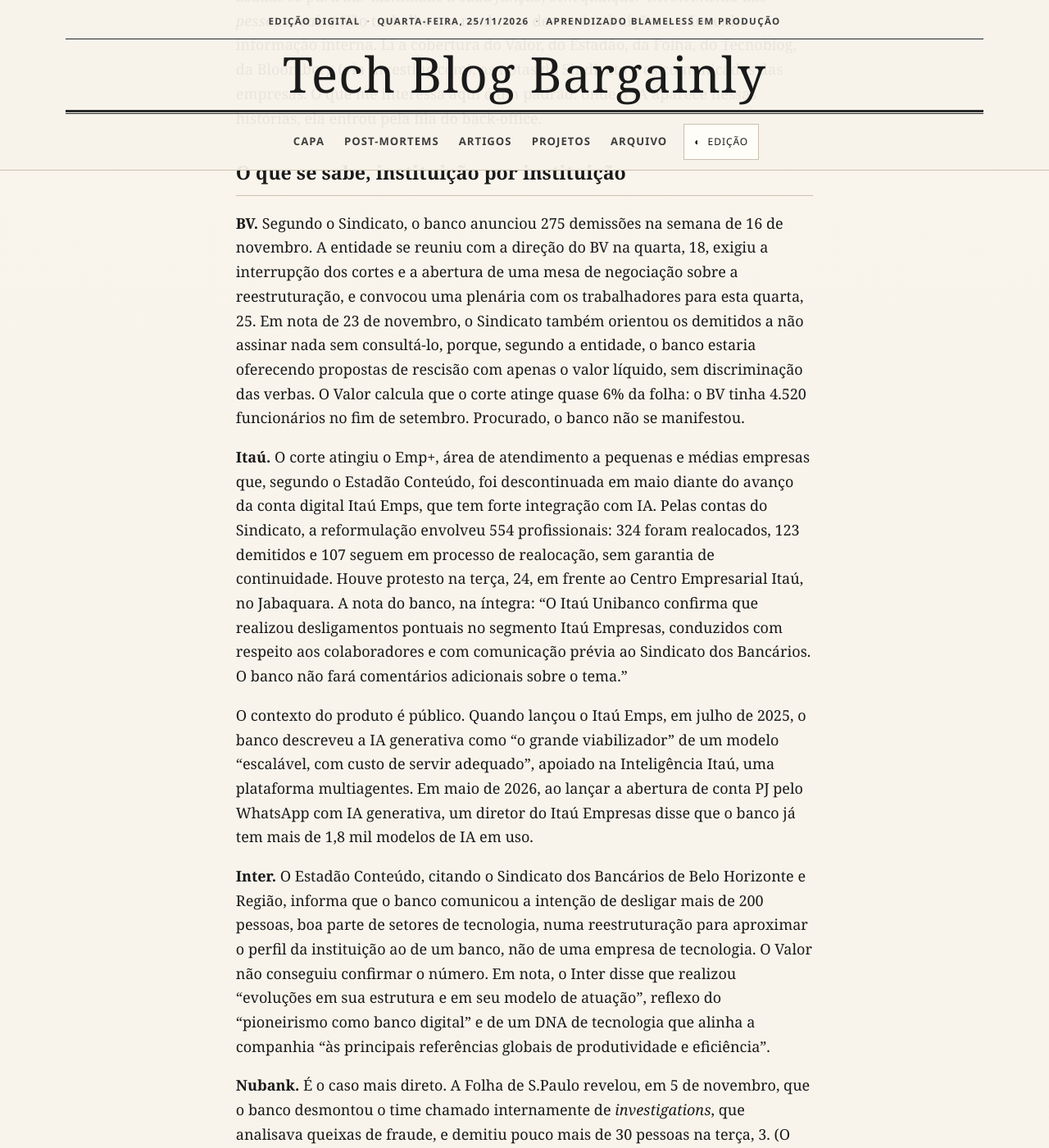
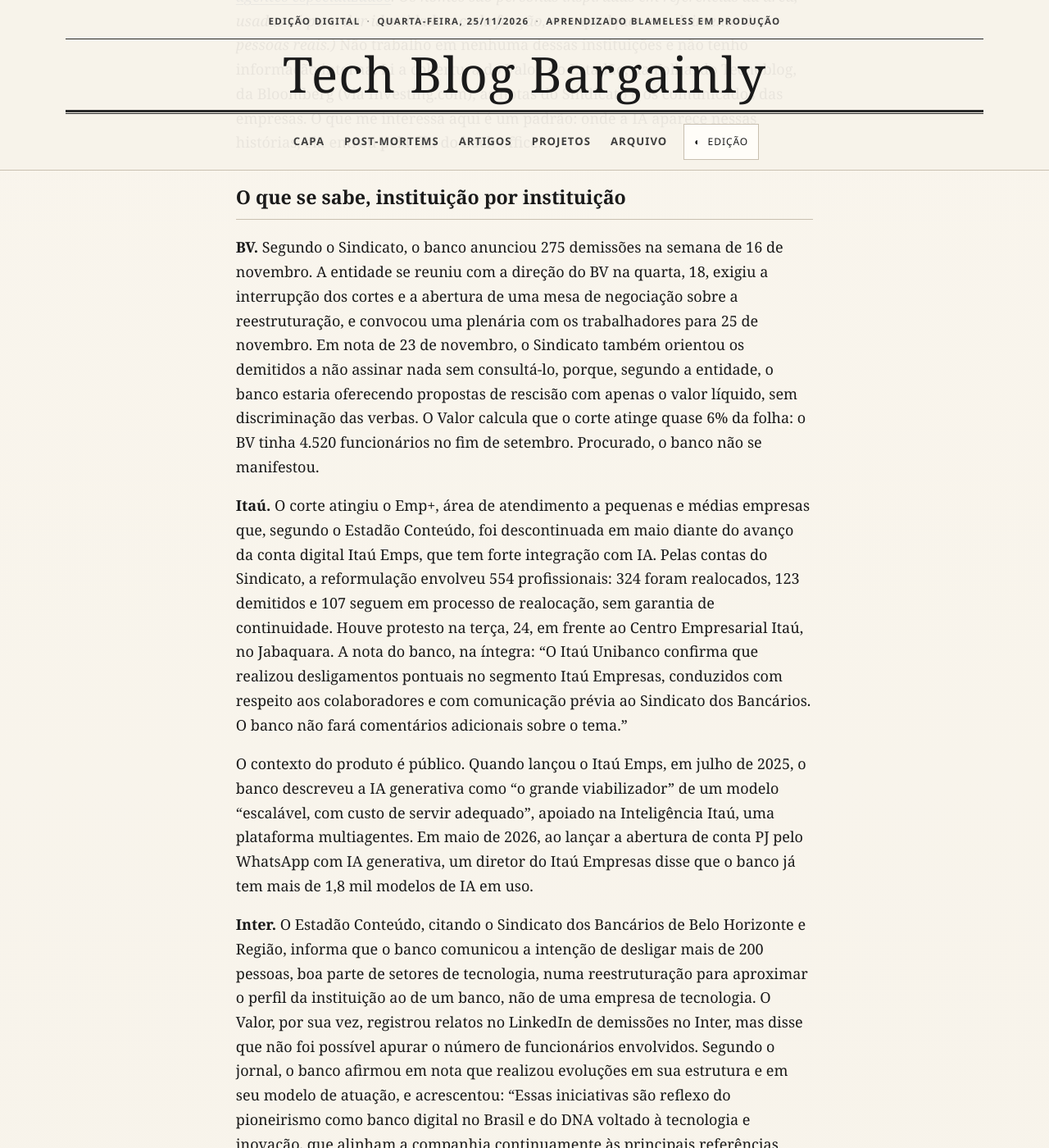
Before and after one commit to ebersonra/post-mortem, a Jekyll site: the page built from _articles/demissoes-bancos-ia-novembro-2026.md, in a window 1280 px wide and 1400 px high, scrolled down 1070 px. Shown: the whole window at 82% size. Built offline with Jekyll 4.4.1, drawn with Linux system fonts in a browser that asks for light colours; comment, search, counter and statistics services are not loaded; some of the changed text lies outside the part shown.

Commit message:
fix(artigo): ajustes Low da revisão do PR #41
- Nota do Inter: narração sem aspas e citação oficial literal, como no Valor
- Inter: o Valor diz que não foi possível apurar o número (relatos no LinkedIn)
- Datas fixas no lugar de 'nesta semana', 'esta quarta, 25', 'neste ano'
- Eleição resumida como 'o resultado da eleição presidencial'

Assisted-by: Tech Social Writer

```diff
--- a/_articles/demissoes-bancos-ia-novembro-2026.md
+++ b/_articles/demissoes-bancos-ia-novembro-2026.md
@@ -7,29 +7,29 @@ tags: [ia, mercado-de-trabalho, bancos, automacao, agentes, building-in-public]
 
 # A fila encolheu, o time também: o que as demissões em bancos e fintechs dizem sobre IA no back-office
 
-Na terça, 24 de novembro de 2026, o Valor Econômico publicou que o Itaú Unibanco e o banco BV fizeram demissões nesta semana e se somaram a uma onda de desligamentos no setor financeiro. Pelos números do Sindicato dos Bancários de São Paulo, Osasco e Região, foram 123 pessoas na área Emp+ do Itaú e 275 no BV. No mesmo dia, o Estadão Conteúdo somou o Inter à lista e chegou a cerca de 600 desligamentos em poucos dias, segundo organizações sindicais. No começo do mês, o Nubank tinha desmontado um time antifraude depois de automatizar o trabalho com IA, e a Galapagos Capital tinha cortado 45 pessoas.
+Na terça, 24 de novembro de 2026, o Valor Econômico publicou que o Itaú Unibanco e o banco BV fizeram demissões na semana de 23 de novembro e se somaram a uma onda de desligamentos no setor financeiro. Pelos números do Sindicato dos Bancários de São Paulo, Osasco e Região, foram 123 pessoas na área Emp+ do Itaú e 275 no BV. No mesmo dia, o Estadão Conteúdo somou o Inter à lista e chegou a cerca de 600 desligamentos em poucos dias, segundo organizações sindicais. No começo de novembro, o Nubank tinha desmontado um time antifraude depois de automatizar o trabalho com IA, e a Galapagos Capital tinha cortado 45 pessoas.
 
 Escrevo como engenheiro de software que constrói com uma squad de agentes de IA. *(Nota: quem são os agentes da minha squad e qual o papel de cada um está em [Apresentando o squad](/artigos/apresentando-o-squad.html) e em [Por que troquei um assistente de IA por uma squad de agentes especializados](/artigos/squad-de-agentes-especializados.html). Os nomes são personas inspiradas em referências da área, usadas só para dar identidade a cada função, sem qualquer envolvimento das pessoas reais.)* Não trabalho em nenhuma dessas instituições e não tenho informação interna. Li a cobertura do Valor, do Estadão, da Folha, do Tecnoblog, da Bloomberg (via Investing.com), as notas do Sindicato e os comunicados das empresas. O que me interessa aqui é um padrão: onde a IA aparece nessas histórias, ela entrou pela fila do back-office.
 
 ## O que se sabe, instituição por instituição
 
-**BV.** Segundo o Sindicato, o banco anunciou 275 demissões na semana de 16 de novembro. A entidade se reuniu com a direção do BV na quarta, 18, exigiu a interrupção dos cortes e a abertura de uma mesa de negociação sobre a reestruturação, e convocou uma plenária com os trabalhadores para esta quarta, 25. Em nota de 23 de novembro, o Sindicato também orientou os demitidos a não assinar nada sem consultá-lo, porque, segundo a entidade, o banco estaria oferecendo propostas de rescisão com apenas o valor líquido, sem discriminação das verbas. O Valor calcula que o corte atinge quase 6% da folha: o BV tinha 4.520 funcionários no fim de setembro. Procurado, o banco não se manifestou.
+**BV.** Segundo o Sindicato, o banco anunciou 275 demissões na semana de 16 de novembro. A entidade se reuniu com a direção do BV na quarta, 18, exigiu a interrupção dos cortes e a abertura de uma mesa de negociação sobre a reestruturação, e convocou uma plenária com os trabalhadores para 25 de novembro. Em nota de 23 de novembro, o Sindicato também orientou os demitidos a não assinar nada sem consultá-lo, porque, segundo a entidade, o banco estaria oferecendo propostas de rescisão com apenas o valor líquido, sem discriminação das verbas. O Valor calcula que o corte atinge quase 6% da folha: o BV tinha 4.520 funcionários no fim de setembro. Procurado, o banco não se manifestou.
 
 **Itaú.** O corte atingiu o Emp+, área de atendimento a pequenas e médias empresas que, segundo o Estadão Conteúdo, foi descontinuada em maio diante do avanço da conta digital Itaú Emps, que tem forte integração com IA. Pelas contas do Sindicato, a reformulação envolveu 554 profissionais: 324 foram realocados, 123 demitidos e 107 seguem em processo de realocação, sem garantia de continuidade. Houve protesto na terça, 24, em frente ao Centro Empresarial Itaú, no Jabaquara. A nota do banco, na íntegra: “O Itaú Unibanco confirma que realizou desligamentos pontuais no segmento Itaú Empresas, conduzidos com respeito aos colaboradores e com comunicação prévia ao Sindicato dos Bancários. O banco não fará comentários adicionais sobre o tema.”
 
 O contexto do produto é público. Quando lançou o Itaú Emps, em julho de 2025, o banco descreveu a IA generativa como “o grande viabilizador” de um modelo “escalável, com custo de servir adequado”, apoiado na Inteligência Itaú, uma plataforma multiagentes. Em maio de 2026, ao lançar a abertura de conta PJ pelo WhatsApp com IA generativa, um diretor do Itaú Empresas disse que o banco já tem mais de 1,8 mil modelos de IA em uso.
 
-**Inter.** O Estadão Conteúdo, citando o Sindicato dos Bancários de Belo Horizonte e Região, informa que o banco comunicou a intenção de desligar mais de 200 pessoas, boa parte de setores de tecnologia, numa reestruturação para aproximar o perfil da instituição ao de um banco, não de uma empresa de tecnologia. O Valor não conseguiu confirmar o número. Em nota, o Inter disse que realizou “evoluções em sua estrutura e em seu modelo de atuação”, reflexo do “pioneirismo como banco digital” e de um DNA de tecnologia que alinha a companhia “às principais referências globais de produtividade e eficiência”.
+**Inter.** O Estadão Conteúdo, citando o Sindicato dos Bancários de Belo Horizonte e Região, informa que o banco comunicou a intenção de desligar mais de 200 pessoas, boa parte de setores de tecnologia, numa reestruturação para aproximar o perfil da instituição ao de um banco, não de uma empresa de tecnologia. O Valor, por sua vez, registrou relatos no LinkedIn de demissões no Inter, mas disse que não foi possível apurar o número de funcionários envolvidos. Segundo o jornal, o banco afirmou em nota que realizou evoluções em sua estrutura e em seu modelo de atuação, e acrescentou: “Essas iniciativas são reflexo do pioneirismo como banco digital no Brasil e do DNA voltado à tecnologia e inovação, que alinham a companhia continuamente às principais referências globais de produtividade e eficiência.”
 
 **Nubank.** É o caso mais direto. A Folha de S.Paulo revelou, em 5 de novembro, que o banco desmontou o time chamado internamente de *investigations*, que analisava queixas de fraude, e demitiu pouco mais de 30 pessoas na terça, 3. (O Valor fala em quase 30.) Segundo funcionários e ex-funcionários ouvidos pela Folha sob anonimato, ferramentas de IA introduzidas seis meses antes reduziram em 80% a fila de reclamações por golpes. O maior número de cortes foi na equipe que investigava contas laranjas. Antes disso, cerca de 40 pessoas do time já tinham sido remanejadas para outras áreas, e quem ficou segue nos casos mais complexos. O Nubank atribui a mudança à reestruturação de parte de uma área administrativa, diz que os desligados recebem salários adicionais por tempo de casa e extensão temporária do plano de saúde, e afirma que segue “o ritmo normal de contratações”.
 
-**Galapagos Capital.** O Valor informou, em 6 de novembro, o desligamento de 45 pessoas na gestão de fundos líquidos, na divisão de fortunas, no investment bank e em operações. A Bloomberg, citada pelo Investing.com, fala em cerca de 9% do quadro, num movimento de eficiência com adoção ampliada de IA, e em uma meta de despesas anuais de cerca de R$ 160 milhões em 2027, ante cerca de R$ 195 milhões neste ano, “impulsionada principalmente pela automação de processos”. Segundo as mesmas fontes, a gestora segue contratando, inclusive seis pessoas para tecnologia e dados.
+**Galapagos Capital.** O Valor informou, em 6 de novembro, o desligamento de 45 pessoas na gestão de fundos líquidos, na divisão de fortunas, no investment bank e em operações. A Bloomberg, citada pelo Investing.com, fala em cerca de 9% do quadro, num movimento de eficiência com adoção ampliada de IA, e em uma meta de despesas anuais de cerca de R$ 160 milhões em 2027, ante cerca de R$ 195 milhões em 2026, “impulsionada principalmente pela automação de processos”. Segundo as mesmas fontes, a gestora segue contratando, inclusive seis pessoas para tecnologia e dados.
 
 ## Nem tudo é IA, e os próprios relatos dizem isso
 
 Seria fácil escrever “a IA demitiu 600 bancários”. As fontes não dizem isso.
 
-O Valor lembra que o setor bancário costuma demitir nesta época, antes do pagamento dos bônus de fim de ano. Fontes do setor ouvidas pelo jornal citam outros dois motores neste ano: o resultado da eleição presidencial (segundo o Valor, boa parte do mercado financeiro apostava na vitória de Flávio Bolsonaro, do PL, especialmente depois do primeiro turno) e o avanço da IA. No caso de Nubank e Galapagos, o mesmo texto menciona a parada do ciclo de cortes de juros pelo Banco Central e a expectativa de perda de tração da economia em 2027. E a tendência é anterior a novembro: nos últimos 12 meses, os cinco maiores bancos de varejo (Itaú, Bradesco, Santander, Caixa e Banco do Brasil) eliminaram 15,2 mil postos, segundo o Valor.
+O Valor lembra que o setor bancário costuma demitir no fim do ano, antes do pagamento dos bônus de fim de ano. Fontes do setor ouvidas pelo jornal citam outros dois motores em 2026: o resultado da eleição presidencial e o avanço da IA. No caso de Nubank e Galapagos, o mesmo texto menciona a parada do ciclo de cortes de juros pelo Banco Central e a expectativa de perda de tração da economia em 2027. E a tendência é anterior a novembro: nos últimos 12 meses, os cinco maiores bancos de varejo (Itaú, Bradesco, Santander, Caixa e Banco do Brasil) eliminaram 15,2 mil postos, segundo o Valor.
 
 Então leio a IA como um fator entre vários, com peso diferente em cada caso. No Nubank, ela é o centro da história. No Itaú, aparece no produto que substituiu a área. No BV, aparece na leitura do Sindicato, que critica o uso dos “avanços tecnológicos” como justificativa, enquanto o banco não comenta. No Inter, a nota fala em eficiência e produtividade, sem citar IA.
 
```
